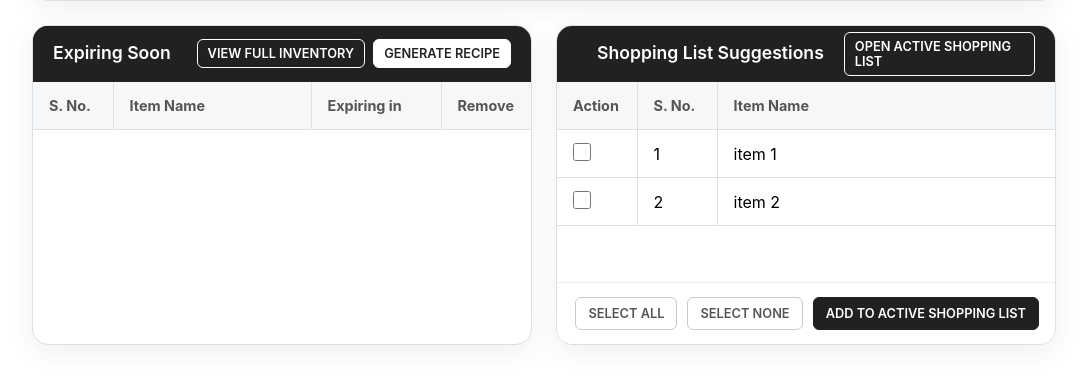
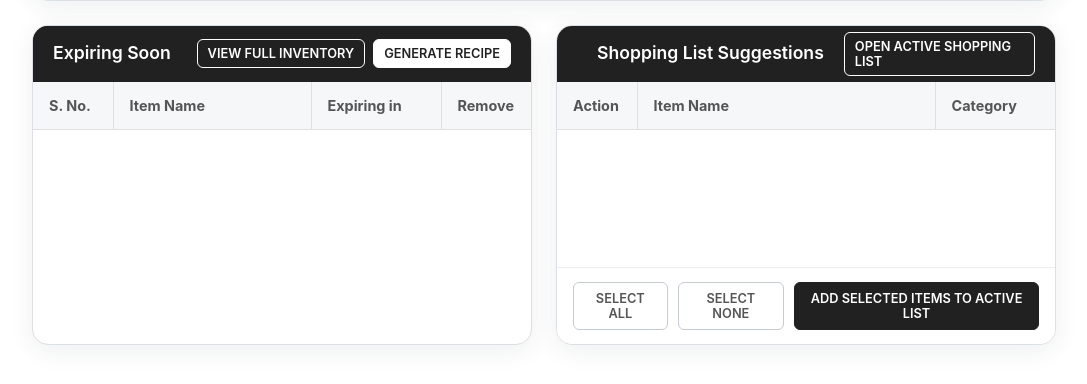
Before and after one commit to KaranSingh-P/Food-Logistics, a Flask app: template templates/dashboard.html in a window 1280 px wide. Shown: the part 295-679 px from the top of the page, without its empty margins (96-1183 px from the left). Run offline with Flask 3, Linux system fonts and the light colour scheme; the template is opened without the code that fills it, so the values that code supplies are empty; parts of the project's set-up code (start-up, migrations or seed data) failed here and were passed over; some libraries are stand-ins or nearby versions.

Commit message:
Completed the shopping list section of the dashboard.

```diff
--- a/static/css/dashboard.css
+++ b/static/css/dashboard.css
@@ -355,12 +355,12 @@ th {
 
 .shopping-list-generation th:nth-child(2),
 .shopping-list-generation td:nth-child(2) {
-    width: 80px;
+    width: auto;
 }
 
 .shopping-list-generation th:nth-child(3),
 .shopping-list-generation td:nth-child(3) {
-    width: auto;
+    width: 120px;
 }
 
 tbody tr:hover {
@@ -488,3 +488,20 @@ tbody tr:hover {
     color: hsl(43, 85%, 35%);
     text-decoration: underline;
 }
+
+#dashboardSuggestionsMessage {
+    display: none;
+    padding: 10px 14px;
+    border: 1px solid #c8dfce;
+    border-radius: 6px;
+    background-color: #f0f7f2;
+    color: #28633b;
+    font-size: 13px;
+    font-weight: 500;
+}
+
+.shopping-list-generation .table-scroll {
+    max-height: 300px;
+    overflow-y: auto;
+    scroll-behavior: smooth;
+}
--- a/static/javascript/dashboard.js
+++ b/static/javascript/dashboard.js
@@ -188,3 +188,242 @@ selectNoneBtn.addEventListener("click", () => {
         checkbox.checked = false;
     });
 });
+
+
+let dashboardSuggestions = {
+    essential: [],
+    near_expiry: [],
+    previously_bought: [],
+    templates: []
+};
+
+async function loadDashboardSuggestions() {
+
+    try {
+        const response = await fetch("/api/shopping-suggestions");
+        const data = await response.json();
+
+        if (!response.ok || !data.suggestions) {
+            throw new Error("Failed to fetch shopping suggestions.");
+        }
+
+        dashboardSuggestions = data.suggestions;
+
+        displayDashboardSuggestions();
+
+    } catch (error) {
+        console.error("Error loading dashboard suggestions:", error);
+    }
+}
+
+
+function displayDashboardSuggestions() {
+
+    const table = document.getElementById("dashboardSuggestionsTable");
+    const tableBody = document.getElementById("dashboardSuggestionsTableBody");
+    const noSuggestionsMessage = document.getElementById("noDashboardSuggestionsMessage");
+
+    tableBody.replaceChildren();
+
+    let items = [];
+
+    const categories = [
+        "essential",
+        "near_expiry",
+        "previously_bought",
+        "templates"
+    ];
+
+    categories.forEach(category => {
+
+        dashboardSuggestions[category].forEach(item => {
+
+            items.push({
+                ...item,
+                suggestion_type: category
+            });
+
+        });
+
+    });
+
+    // Randomize suggestions
+    items.sort(() => Math.random() - 0.5);
+
+    // Display a maximum of 10 suggestions
+    items = items.slice(0, 10);
+    if (items.length === 0) {
+        table.style.display = "none";
+        noSuggestionsMessage.style.display = "block";
+        return;
+    }
+
+    table.style.display = "table";
+    noSuggestionsMessage.style.display = "none";
+
+    items.forEach((item, index) => {
+
+        const row = document.createElement("tr");
+
+        const actionCell = document.createElement("td");
+        const checkbox = document.createElement("input");
+
+        checkbox.type = "checkbox";
+        checkbox.className = "shopping-item-checkbox";
+        checkbox.dataset.itemName = item.food_name;
+        checkbox.dataset.foodId = item.food_id ?? "";
+
+        actionCell.appendChild(checkbox);
+
+        const nameCell = document.createElement("td");
+        nameCell.textContent = item.food_name;
+
+        const categoryCell = document.createElement("td");
+
+        const suggestionLabels = {
+            essential: "Essential",
+            near_expiry: "Near Expiry",
+            previously_bought: "Previously Bought",
+            templates: "Template"
+        };
+
+        categoryCell.textContent = suggestionLabels[item.suggestion_type];
+
+        row.append(
+            actionCell,
+            nameCell,
+            categoryCell
+        );
+
+        tableBody.appendChild(row);
+
+    });
+}
+
+
+loadDashboardSuggestions();
+
+
+const addDashboardSuggestionsBtn = document.getElementById("addDashboardSuggestionsBtn");
+
+addDashboardSuggestionsBtn.addEventListener("click", async () => {
+    const selectedCheckboxes = document.querySelectorAll(
+        ".shopping-item-checkbox:checked"
+    );
+
+    const message = document.getElementById("dashboardSuggestionsMessage");
+
+    if (selectedCheckboxes.length === 0) {
+        message.textContent = "Please select at least one item.";
+        message.style.display = "block";
+        return;
+    }
+
+    message.style.display = "none";
+    try {
+        const listResponse = await fetch("/api/active-shopping-list");
+
+        if (!listResponse.ok) {
+            throw new Error("Unable to access the active shopping list.");
+        }
+
+        const items = Array.from(selectedCheckboxes).map(checkbox => ({
+            name: checkbox.dataset.itemName,
+            food_id: checkbox.dataset.foodId
+                ? Number(checkbox.dataset.foodId)
+                : null,
+            quantity: ""
+        }));
+
+        let addedCount = 0;
+        let duplicateCount = 0;
+
+        for (const item of items) {
+            const response = await fetch("/api/active-shopping-list/items", {
+                method: "POST",
+                headers: {
+                    "Content-Type": "application/json"
+                },
+                body: JSON.stringify(item)
+            });
+
+            const result = await response.json();
+
+            if (!response.ok) {
+                throw new Error(result.error || "Unable to add an item.");
+            }
+
+            if (result.already_exists) {
+                duplicateCount++;
+            } else {
+                addedCount++;
+            }
+        }
+
+        let resultMessage = `${addedCount} item${addedCount !== 1 ? "s" : ""} added successfully.`;
+
+        if (duplicateCount > 0) {
+            resultMessage += ` ${duplicateCount} item${duplicateCount !== 1 ? "s" : ""} already existed in your active list.`;
+        }
+
+        message.textContent = resultMessage;
+        message.style.display = "block";
+
+        setTimeout(() => {
+            message.style.display = "none";
+        }, 2000);
+
+        await loadDashboardSuggestions();
+
+    } catch (error) {
+        console.error("Error accessing active shopping list:", error);
+        message.textContent = "Unable to access your active shopping list. Please try again.";
+        message.style.display = "block";
+        return;
+    }
+});
+
+const suggestionsScrollArea = document.querySelector(
+    ".shopping-list-generation .table-scroll"
+);
+
+let autoScrollInterval = null;
+let inactivityTimer = null;
+let scrollDirection = 1;
+
+function startAutoScroll() {
+    if (autoScrollInterval) return;
+
+    autoScrollInterval = setInterval(() => {
+        const maxScroll =
+            suggestionsScrollArea.scrollHeight -
+            suggestionsScrollArea.clientHeight;
+
+        if (maxScroll <= 0) return;
+
+        suggestionsScrollArea.scrollTop += scrollDirection * 1.5;
+
+        if (suggestionsScrollArea.scrollTop >= maxScroll) {
+            scrollDirection = -1;
+        } else if (suggestionsScrollArea.scrollTop <= 0) {
+            scrollDirection = 1;
+        }
+    }, 20);
+}
+
+function pauseAutoScroll() {
+    clearInterval(autoScrollInterval);
+    autoScrollInterval = null;
+
+    clearTimeout(inactivityTimer);
+
+    inactivityTimer = setTimeout(() => {
+        startAutoScroll();
+    }, 3000);
+}
+
+["mousemove", "mousedown", "wheel", "keydown", "touchstart"].forEach(event => {
+    document.addEventListener(event, pauseAutoScroll);
+});
+
+pauseAutoScroll();
--- a/templates/dashboard.html
+++ b/templates/dashboard.html
@@ -112,39 +112,51 @@
                 </div>
             </div>
 
+
             <div class="shopping-list-generation">
+
                 <div class="shopping-list-header">
                     <span>Shopping List Suggestions</span>
-                    <a href="{{ url_for('shopping.shopping_list') }}" class="history-btn">OPEN ACTIVE SHOPPING LIST</a>
+                    <a href="{{ url_for('shopping.shopping_list') }}" class="history-btn">
+                        OPEN ACTIVE SHOPPING LIST
+                    </a>
                 </div>
 
                 <div class="table-scroll">
-                    <table>
-                        <tr>
-                            <th>Action</th>
-                            <th>S. No.</th>
-                            <th>Item Name</th>
-                        </tr>
+                    <table id="dashboardSuggestionsTable">
+                        <thead>
+                            <tr>
+                                <th>Action</th>
+                                <th>Item Name</th>
+                                <th>Category</th>
+                            </tr>
+                        </thead>
 
-                        <tr>
-                            <td><input type="checkbox" class="shopping-item-checkbox"></td>
-                            <td>1</td>
-                            <td>item 1</td>
-                        </tr>
-
-                        <tr>
-                            <td><input type="checkbox" class="shopping-item-checkbox"></td>
-                            <td>2</td>
-                            <td>item 2</td>
-                        </tr>
+                        <tbody id="dashboardSuggestionsTableBody">
+                        </tbody>
                     </table>
                 </div>
 
+                <div id="noDashboardSuggestionsMessage" style="display: none;">
+                    No suggestions available.
+                </div>
+
+                <div id="dashboardSuggestionsMessage" style="display: none;"></div>
+
                 <div class="shopping-list-actions">
-                    <button type="button" id="selectAllBtn" class="select-btn">SELECT ALL</button>
-                    <button type="button" id="selectNoneBtn" class="select-btn">SELECT NONE</button>
-                    <button type="button" class="generate-btn">ADD TO ACTIVE SHOPPING LIST</button>
+                    <button type="button" id="selectAllBtn" class="select-btn">
+                        SELECT ALL
+                    </button>
+
+                    <button type="button" id="selectNoneBtn" class="select-btn">
+                        SELECT NONE
+                    </button>
+
+                    <button type="button" id="addDashboardSuggestionsBtn" class="generate-btn">
+                        ADD SELECTED ITEMS TO ACTIVE LIST
+                    </button>
                 </div>
+
             </div>
 
         </div>
```
